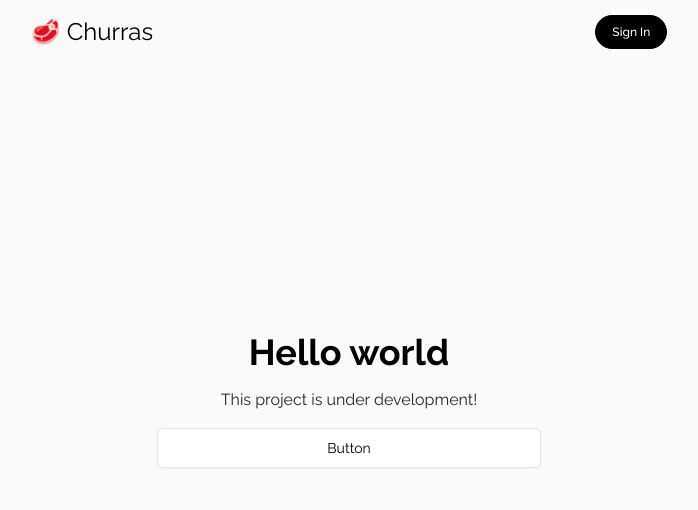
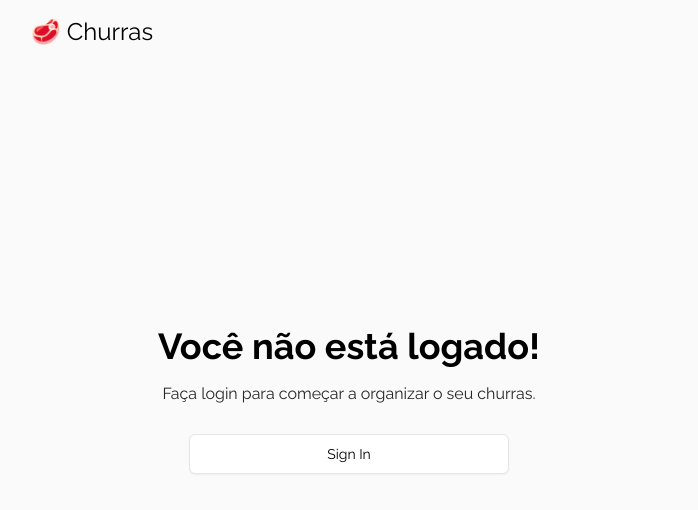
Before and after one commit to Rychillie/churras-trinca, a Next.js app: page / in a window 1280 px wide. Shown: the top 510 px of the page, without its empty margins (291-989 px from the left). Built offline with nearby package versions, Linux system fonts and the light colour scheme; no server answers; the database is empty.

Commit message:
👌 IMPROVE: Create some actions and basic validations

```diff
--- a/src/app/page.tsx
+++ b/src/app/page.tsx
@@ -1,38 +1,13 @@
-"use client";
+import { NoEvents, NoLogin } from "@/components/layout";
+import { getEvents, getSession } from "@/lib/actions";
 
-import { Button } from "@/components/elements";
-import { useEffect, useState } from "react";
-import { toast } from "sonner";
-
-export default function Home() {
-  const [hydratate, setHydratate] = useState(false);
-
-  useEffect(() => {
-    if (typeof window !== "undefined") {
-      setHydratate(true);
-      toast.success("Carregado com sucesso! 😃");
-    }
-  }, []);
+export default async function Home() {
+  const events = await getEvents();
+  const session = await getSession();
 
   return (
-    <>
-      <main className="mx-auto flex h-screen w-full max-w-prose flex-col items-center justify-center gap-2 px-6 py-12 md:gap-4">
-        <h2 className="text-2xl font-bold text-black dark:text-white md:text-4xl">
-          Hello world
-        </h2>
-        <p className="text-neutral-800 dark:text-neutral-200">
-          This project is under development!
-        </p>
-
-        <button
-          className="flex h-10 w-full items-center justify-center space-x-3 rounded-md border border-neutral-200 bg-white text-sm text-black shadow-sm transition-all duration-75 hover:bg-neutral-50 focus:outline-none dark:border-neutral-800 dark:bg-black dark:text-white dark:hover:bg-neutral-950 sm:max-w-sm"
-          onClick={() => {
-            toast.success("Botão clicado!");
-          }}
-        >
-          Button
-        </button>
-      </main>
-    </>
+    <main>
+      {events.length > 0 ? <></> : session ? <NoEvents /> : <NoLogin />}
+    </main>
   );
 }
--- a/src/components/layout/index.tsx
+++ b/src/components/layout/index.tsx
@@ -1,5 +1,7 @@
 export { default as useCreateEventModal } from "./create-event-modal";
 export { default as Nav } from "./nav";
 export { default as NavBar } from "./navbar";
+export { default as NoEvents } from "./no-events";
+export { default as NoLogin } from "./no-login";
 export { default as useSignInModal } from "./sign-in-modal";
 export { default as UserDropdown } from "./user-dropdown";
--- a/src/components/layout/nav.tsx
+++ b/src/components/layout/nav.tsx
@@ -1,8 +1,9 @@
-import { authOptions } from "@/app/api/auth/[...nextauth]/auth";
-import { getServerSession } from "next-auth/next";
+import { getEvents, getSession } from "@/lib/actions";
 import Navbar from "./navbar";
 
 export default async function Nav() {
-  const session = await getServerSession(authOptions);
-  return <Navbar session={session} />;
+  const events = await getEvents();
+  const session = await getSession();
+
+  return <Navbar session={session} hasEvents={events.length > 0} />;
 }
--- a/src/components/layout/navbar.tsx
+++ b/src/components/layout/navbar.tsx
@@ -11,7 +11,12 @@ import Link from "next/link";
 import { useEffect } from "react";
 import { toast } from "sonner";
 
-export default function NavBar({ session }: { session: Session | null }) {
+type Props = {
+  session: Session | null;
+  hasEvents: boolean;
+};
+
+export default function NavBar({ session, hasEvents }: Props) {
   const { SignInModal, setShowSignInModal } = useSignInModal();
   const { CreateEventModal, setShowCreateEventModal } = useCreateEventModal();
   const scrolled = useScroll(50);
@@ -24,8 +29,8 @@ export default function NavBar({ session }: { session: Session | null }) {
 
   return (
     <>
-      <SignInModal />
-      <CreateEventModal />
+      {hasEvents && <SignInModal />}
+      {session && <CreateEventModal />}
       <nav
         className={`fixed top-0 flex w-full justify-center ${
           scrolled
@@ -40,6 +45,7 @@ export default function NavBar({ session }: { session: Session | null }) {
           <div>
             {session ? (
               <div className="flex items-center justify-center gap-2">
+                {hasEvents && (
                   <button
                     className="rounded-full border border-black bg-black px-4 py-2 text-xs font-medium text-white transition-all hover:bg-white hover:text-black dark:border-white dark:bg-white dark:text-black dark:hover:bg-black dark:hover:text-white"
                     onClick={() => {
@@ -48,16 +54,17 @@ export default function NavBar({ session }: { session: Session | null }) {
                   >
                     Criar evento
                   </button>
+                )}
                 <UserDropdown session={session} />
               </div>
-            ) : (
+            ) : hasEvents ? (
               <button
                 className="rounded-full border border-black bg-black px-4 py-2 text-xs font-medium text-white transition-all hover:bg-white hover:text-black dark:border-white dark:bg-white dark:text-black dark:hover:bg-black dark:hover:text-white"
                 onClick={() => setShowSignInModal(true)}
               >
                 Sign In
               </button>
-            )}
+            ) : null}
           </div>
         </div>
       </nav>
--- /dev/null
+++ b/src/components/layout/no-events.tsx
@@ -0,0 +1,28 @@
+"use client";
+
+import { useCreateEventModal } from "@/components/layout";
+
+export default function NoEvents() {
+  const { CreateEventModal, setShowCreateEventModal } = useCreateEventModal();
+
+  return (
+    <>
+      <CreateEventModal />
+      <div className="mx-auto flex h-screen w-full max-w-prose flex-col items-center justify-center gap-2 px-6 py-12 text-center md:gap-4">
+        <h2 className="text-2xl font-bold text-black dark:text-white md:text-4xl">
+          Ainda não há eventos!
+        </h2>
+        <p className="text-neutral-800 dark:text-neutral-200">
+          Crie um evento para começar a organizar o seu churras.
+        </p>
+
+        <button
+          className="mt-3 flex h-10 w-full items-center justify-center space-x-3 rounded-md border border-neutral-200 bg-white text-sm text-black shadow-sm transition-all duration-75 hover:bg-neutral-50 focus:outline-none dark:border-neutral-800 dark:bg-black dark:text-white dark:hover:bg-neutral-950 sm:max-w-xs"
+          onClick={() => setShowCreateEventModal(true)}
+        >
+          Criar evento
+        </button>
+      </div>
+    </>
+  );
+}
--- /dev/null
+++ b/src/components/layout/no-login.tsx
@@ -0,0 +1,28 @@
+"use client";
+
+import { useSignInModal } from "@/components/layout";
+
+export default function NoEvents() {
+  const { SignInModal, setShowSignInModal } = useSignInModal();
+
+  return (
+    <>
+      <SignInModal />
+      <div className="mx-auto flex h-screen w-full max-w-prose flex-col items-center justify-center gap-2 px-6 py-12 text-center md:gap-4">
+        <h2 className="text-2xl font-bold text-black dark:text-white md:text-4xl">
+          Você não está logado!
+        </h2>
+        <p className="text-neutral-800 dark:text-neutral-200">
+          Faça login para começar a organizar o seu churras.
+        </p>
+
+        <button
+          className="mt-3 flex h-10 w-full items-center justify-center space-x-3 rounded-md border border-neutral-200 bg-white text-sm text-black shadow-sm transition-all duration-75 hover:bg-neutral-50 focus:outline-none dark:border-neutral-800 dark:bg-black dark:text-white dark:hover:bg-neutral-950 sm:max-w-xs"
+          onClick={() => setShowSignInModal(true)}
+        >
+          Sign In
+        </button>
+      </div>
+    </>
+  );
+}
--- /dev/null
+++ b/src/lib/actions/get-events.ts
@@ -0,0 +1,11 @@
+"use server";
+
+import { prisma } from "@/lib";
+
+export default async function getEvents() {
+  return await prisma.event.findMany({
+    orderBy: {
+      date: "desc",
+    },
+  });
+}
--- /dev/null
+++ b/src/lib/actions/get-session.ts
@@ -0,0 +1,6 @@
+import { authOptions } from "@/app/api/auth/[...nextauth]/auth";
+import { getServerSession } from "next-auth/next";
+
+export default async function getSession() {
+  return await getServerSession(authOptions);
+}
--- /dev/null
+++ b/src/lib/actions/index.ts
@@ -0,0 +1,2 @@
+export { default as getEvents } from "./get-events";
+export { default as getSession } from "./get-session";
```
Also changed, not shown: 1 other file (tests, documents, lock files or other folders). Lines whose indentation alone changed are shown as unchanged.
